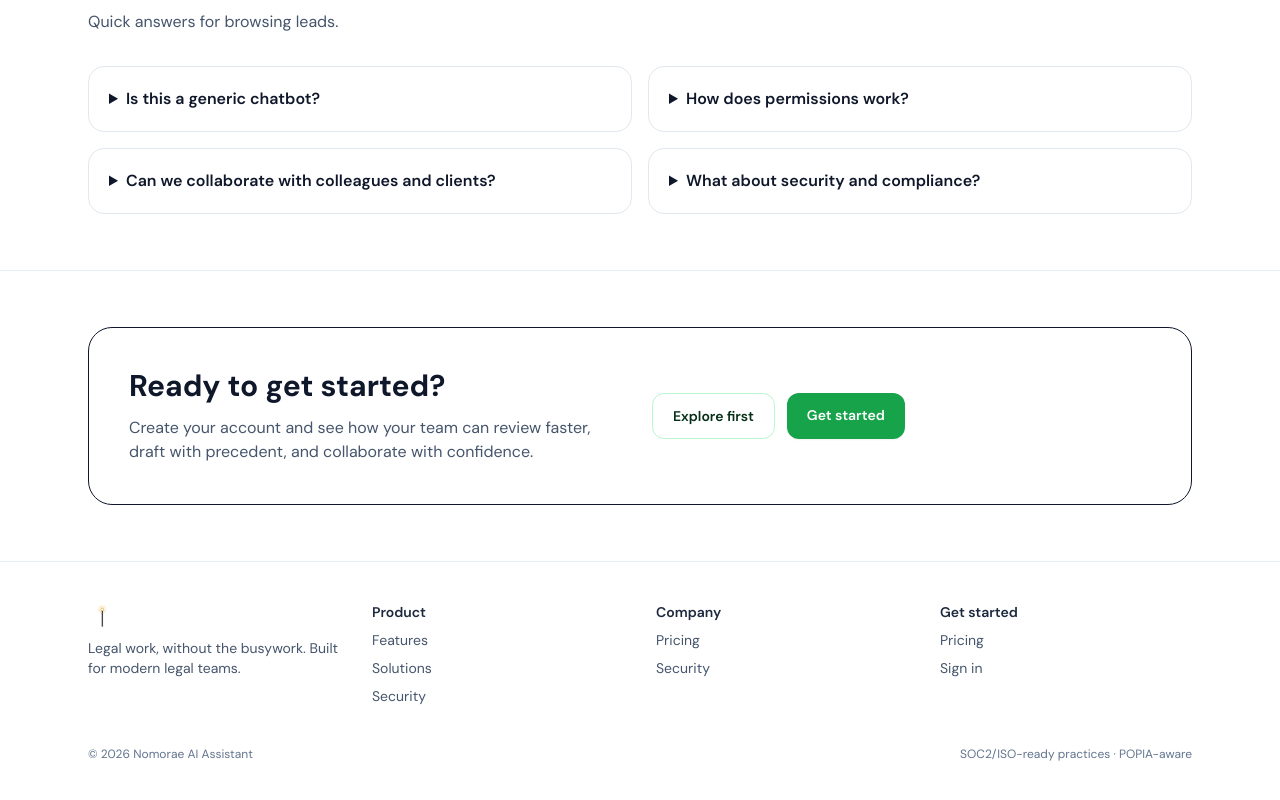
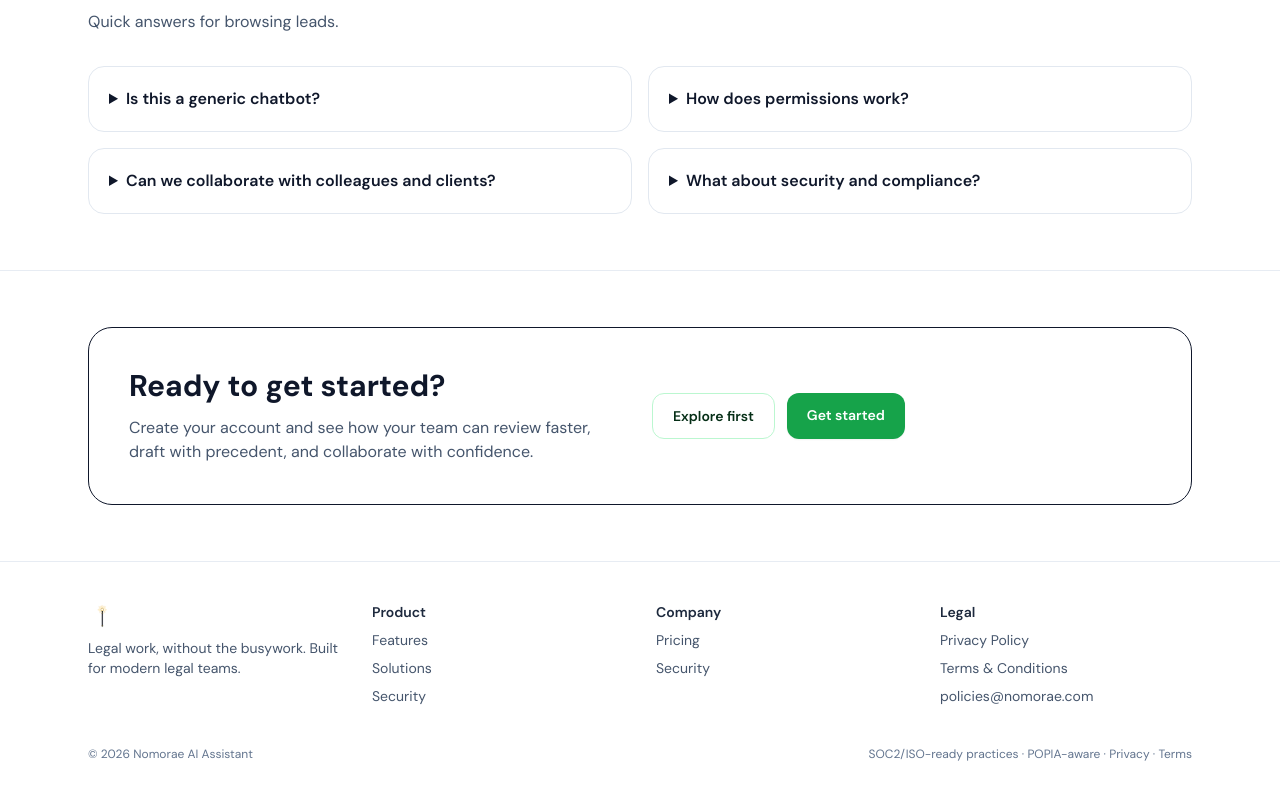
Before and after one commit to sirthom9123/loya-legal-fe, a React (Vite) app: page / in a window 1280 px wide. Shown: the part 2476-3276 px from the top of the page. Built offline with nearby package versions, Linux system fonts and the light colour scheme; no server answers.

Commit message:
update marketing layout

```diff
--- a/src/components/MarketingLayout.jsx
+++ b/src/components/MarketingLayout.jsx
@@ -147,21 +147,36 @@ export default function MarketingLayout({ children, enableDemoButton = true }) {
               </div>
             </div>
             <div className="text-sm">
-              <p className="font-semibold text-slate-800">Get started</p>
+              <p className="font-semibold text-slate-800">Legal</p>
               <div className="mt-2 flex flex-col gap-2">
-                <Link to="/pricing" className="text-slate-600 hover:text-[#16A34A]">
-                  Pricing
+                <Link to="/privacy" className="text-slate-600 hover:text-[#16A34A]">
+                  Privacy Policy
                 </Link>
-                <Link to="/login" className="text-slate-600 hover:text-[#16A34A]">
-                  Sign in
+                <Link to="/terms" className="text-slate-600 hover:text-[#16A34A]">
+                  Terms & Conditions
                 </Link>
+                <a
+                  href="mailto:policies@nomorae.com"
+                  className="text-slate-600 hover:text-[#16A34A]"
+                >
+                  policies@nomorae.com
+                </a>
               </div>
             </div>
           </div>
 
           <div className="mt-10 flex flex-wrap items-center justify-between gap-3 text-xs text-slate-500">
             <span>© {new Date().getFullYear()} Nomorae AI Assistant</span>
-            <span className="whitespace-nowrap">SOC2/ISO-ready practices · POPIA-aware</span>
+            <span className="whitespace-nowrap">
+              SOC2/ISO-ready practices · POPIA-aware ·{" "}
+              <Link to="/privacy" className="hover:text-[#16A34A]">
+                Privacy
+              </Link>{" "}
+              ·{" "}
+              <Link to="/terms" className="hover:text-[#16A34A]">
+                Terms
+              </Link>
+            </span>
           </div>
         </div>
       </footer>
```
